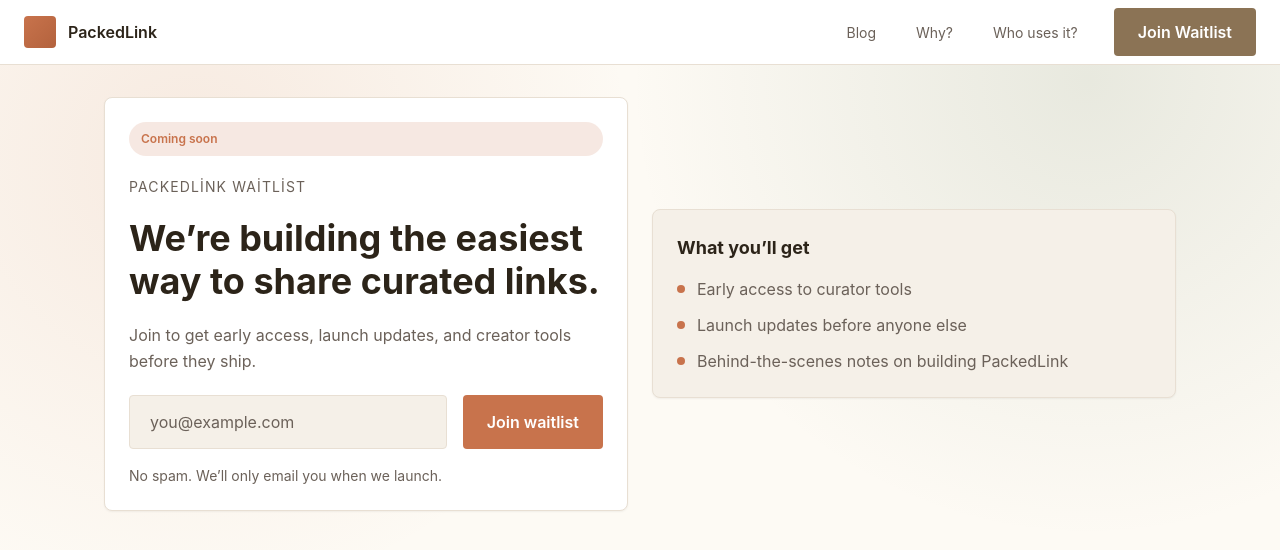
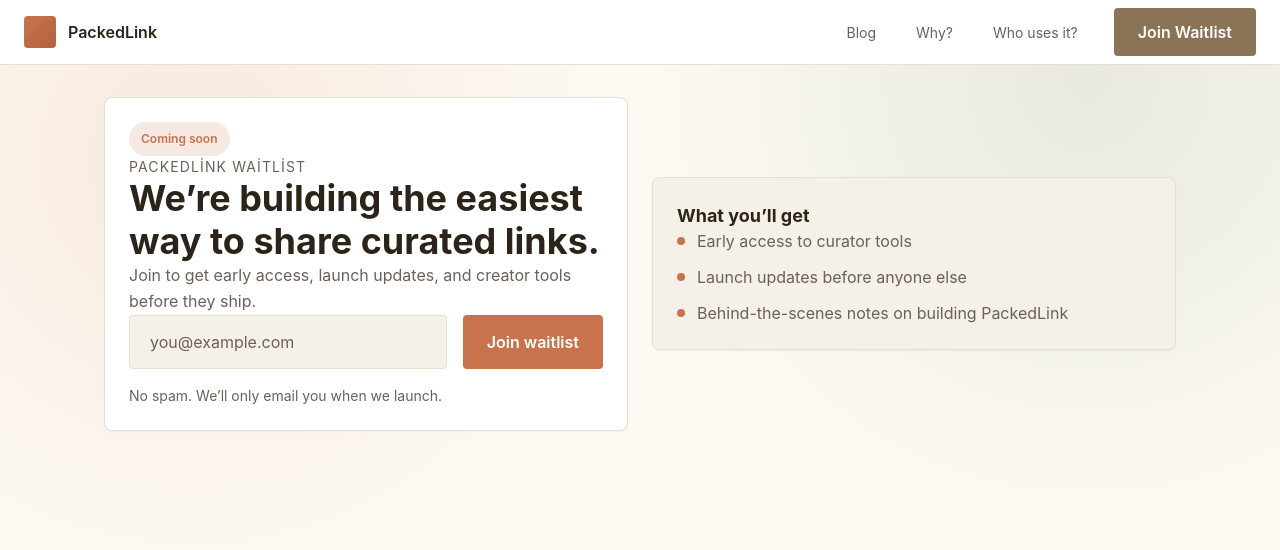
Before and after one commit to miratcan/packedlink.com, a Next.js app in the folder src/frontend/: page /waitlist in a window 1280 px wide. Shown: the top 550 px of the page. Built offline with nearby package versions, Linux system fonts and the light colour scheme.

Commit message:
Refactor waitlist to share SurfaceCard and add reuse check

```diff
--- a/src/frontend/app/waitlist/page.module.css
+++ b/src/frontend/app/waitlist/page.module.css
@@ -21,16 +21,6 @@
   grid-template-columns: repeat(auto-fit, minmax(300px, 1fr));
   gap: var(--spacing-lg);
   align-items: center;
-}
-
-.card {
-  background: var(--color-surface);
-  border: 1px solid var(--color-border);
-  border-radius: calc(var(--radius) * 2);
-  padding: var(--spacing-lg);
-  box-shadow: var(--shadow-sm);
-  display: grid;
-  gap: var(--spacing-md);
 }
 
 .eyebrow {
@@ -135,16 +125,6 @@
   color: var(--color-text-primary);
 }
 
-.aside {
-  background: var(--color-cream);
-  border: 1px solid var(--color-border);
-  border-radius: calc(var(--radius) * 2);
-  padding: var(--spacing-lg);
-  box-shadow: var(--shadow-sm);
-  display: grid;
-  gap: var(--spacing-sm);
-}
-
 .asideTitle {
   font-size: var(--font-size-lg);
   color: var(--color-text-primary);
--- a/src/frontend/app/waitlist/page.tsx
+++ b/src/frontend/app/waitlist/page.tsx
@@ -3,6 +3,7 @@
 import { useState } from 'react'
 import { Header } from '@/components/Header/Header'
 import { Button } from '@/components/Button/Button'
+import { SurfaceCard } from '@/components/SurfaceCard/SurfaceCard'
 import styles from './page.module.css'
 
 export default function WaitlistPage() {
@@ -30,7 +31,7 @@
 
       <main className={styles.main}>
         <section className={styles.hero}>
-          <div className={styles.card}>
+          <SurfaceCard>
             <span className={styles.pill}>Coming soon</span>
             <p className={styles.eyebrow}>PackedLink waitlist</p>
             <h1 className={styles.title}>We’re building the easiest way to share curated links.</h1>
@@ -68,9 +69,9 @@
                 </Button>
               </div>
             )}
-          </div>
+          </SurfaceCard>
 
-          <div className={styles.aside}>
+          <SurfaceCard tone="muted">
             <h2 className={styles.asideTitle}>What you’ll get</h2>
             <div className={styles.asideList}>
               <div className={styles.bullet}>
@@ -86,7 +87,7 @@
                 <span>Behind-the-scenes notes on building PackedLink</span>
               </div>
             </div>
-          </div>
+          </SurfaceCard>
         </section>
       </main>
     </div>
--- /dev/null
+++ b/src/frontend/components/SurfaceCard/SurfaceCard.module.css
@@ -0,0 +1,11 @@
+.card {
+  background: var(--color-surface);
+  border: 1px solid var(--color-border);
+  border-radius: calc(var(--radius) * 2);
+  padding: var(--spacing-lg);
+  box-shadow: var(--shadow-sm);
+}
+
+.muted {
+  background: var(--color-cream);
+}
--- /dev/null
+++ b/src/frontend/components/SurfaceCard/SurfaceCard.tsx
@@ -0,0 +1,19 @@
+import clsx from "clsx";
+import { PropsWithChildren } from "react";
+
+import styles from "./SurfaceCard.module.css";
+
+type SurfaceCardProps = PropsWithChildren<{
+  tone?: "default" | "muted";
+  className?: string;
+}>;
+
+export function SurfaceCard({ tone = "default", className, children }: SurfaceCardProps) {
+  return (
+    <div
+      className={clsx(styles.card, tone === "muted" && styles.muted, className)}
+    >
+      {children}
+    </div>
+  );
+}
```
Also changed, not shown: 1 other file (tests, documents, lock files or other folders).
